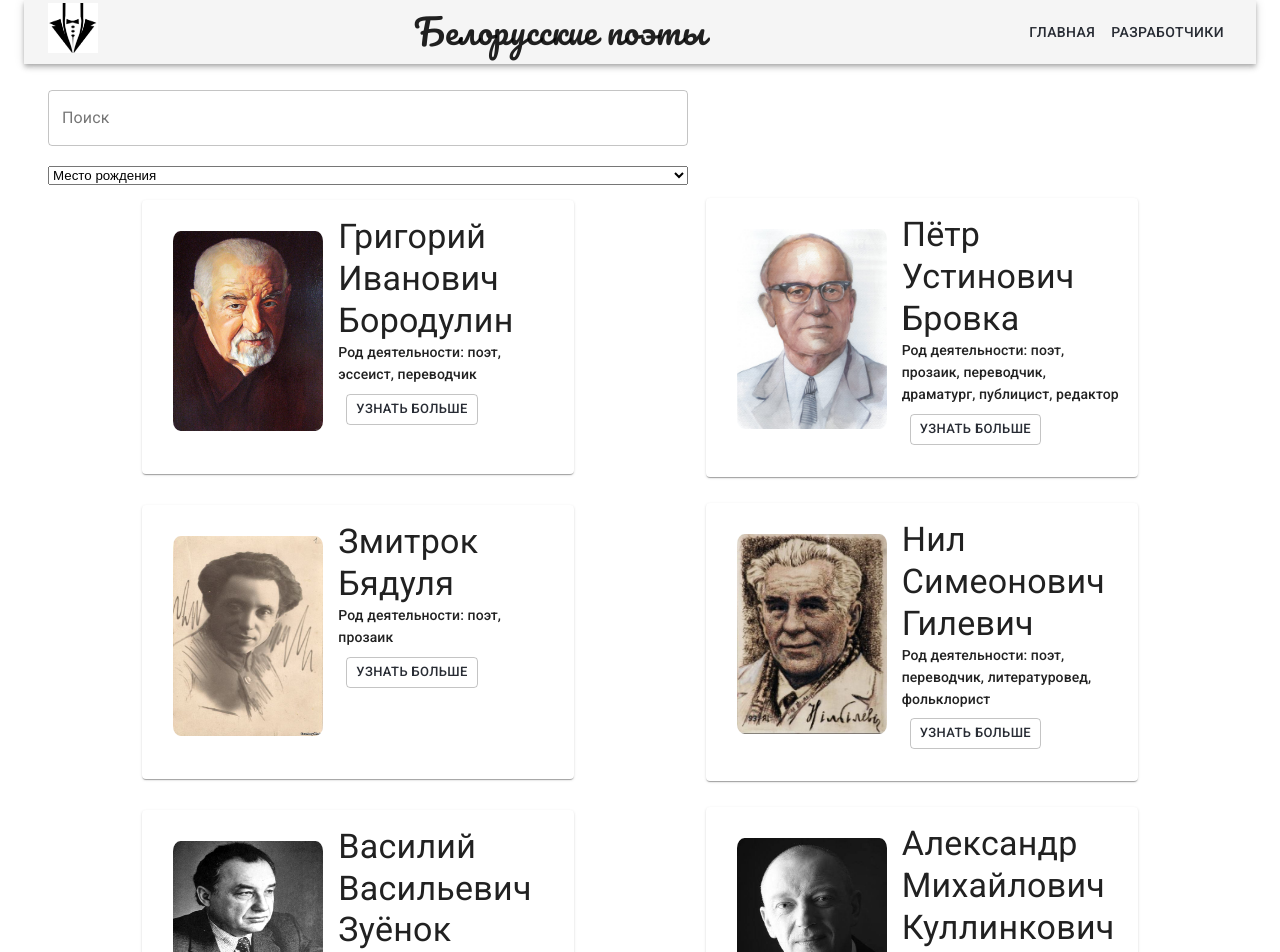
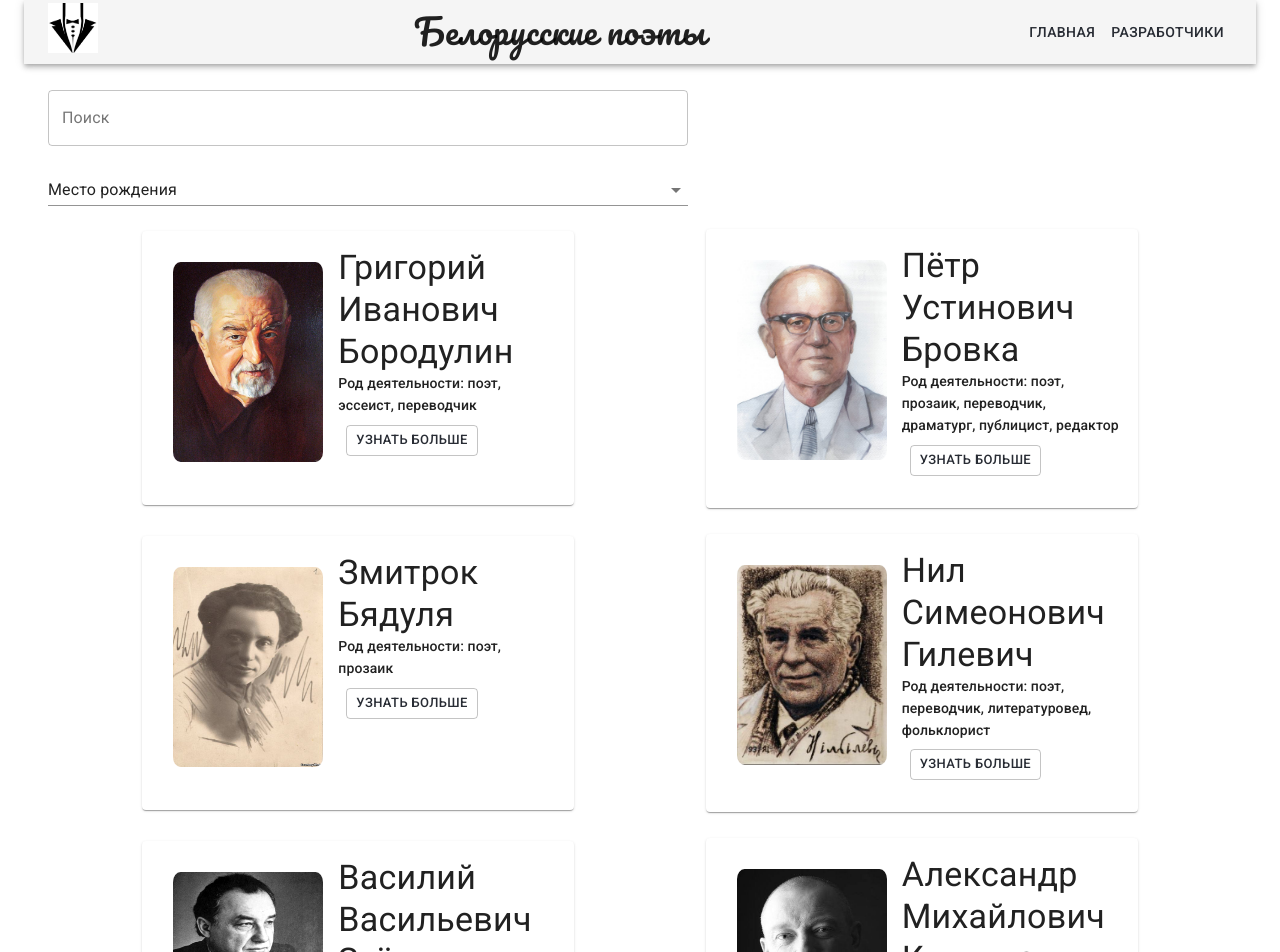
Before and after one commit to greatorangejuice/culture-portal, a React (Create React App) app: page / in a window 1280 px wide. Shown: the top 952 px of the page. Built offline with nearby package versions, Linux system fonts and the light colour scheme.

Commit message:
feat: implementation Material UI to Select

```diff
--- a/src/components/Search/Search.js
+++ b/src/components/Search/Search.js
@@ -2,6 +2,7 @@ import React, { Component } from 'react';
 import './Search.css';
 import TextField from '@material-ui/core/TextField';
 import Container from '@material-ui/core/Container';
+import NativeSelect from '@material-ui/core/NativeSelect';
 
 class Search extends Component {
   heldeChangeName = (e) => {
@@ -28,15 +29,19 @@ class Search extends Component {
             onChange={this.heldeChangeName}
           />
         </Container>
-        <Container className="select-continer">
-          <select onChange={this.heldeChangeCity} className="selectCity">
+        <Container className="select-container">
+          <NativeSelect
+              value=''
+              onChange={this.heldeChangeCity}
+              className="selectCity"
+          >
             <option value="" selected>
               Место рождения
             </option>
             <option value="Минск">Минская область</option>
             <option value="Витебская область">Витебская область</option>
             <option value="Виленская губерния">Виленская губерния</option>
-          </select>
+          </NativeSelect>
         </Container>
       </>
     );
--- a/src/data/authors.js
+++ b/src/data/authors.js
@@ -375,7 +375,7 @@ export default [
     },
     {
         id: 6,
-        name: 'Александр Михайлович Куллинкович',
+        name: 'Александр Михайлович Кулинкович',
         avatar: avatar_6,
         occupation: 'музыкант, поэт, журналист, актёр, певец, композитор',
         birthDate: '18.05.1972',
```
